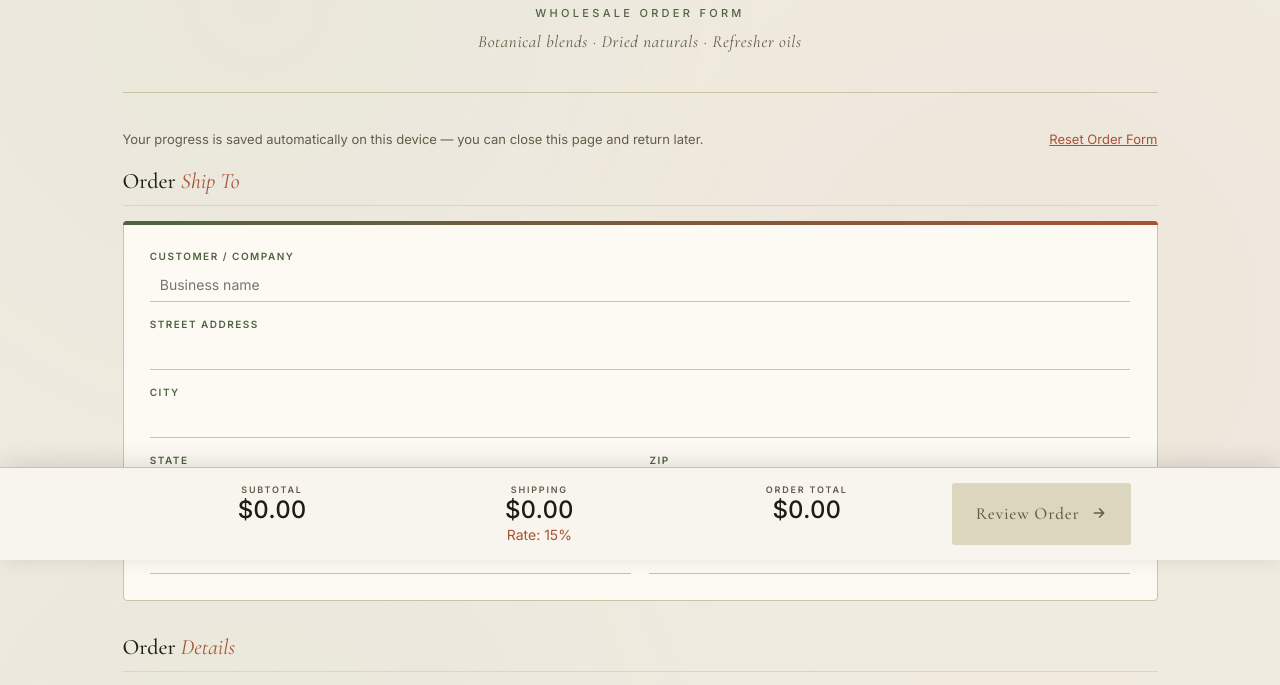
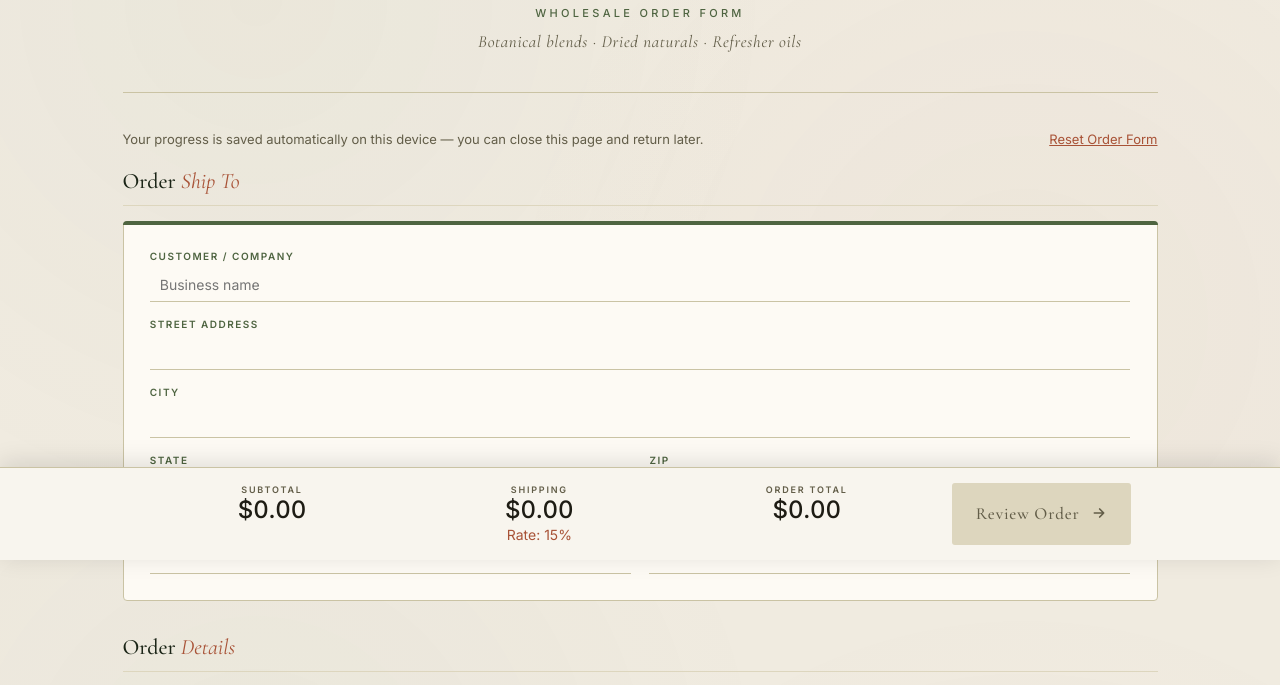
Before and after one commit to ruanwritescode/garden-route-order-form, a website built with Vite: page index.html in a window 1280 px wide. Shown: the part 240-925 px from the top of the page. Built offline with nearby package versions, Linux system fonts and the light colour scheme.

Commit message:
killed gradient on box tops

```diff
--- a/src/styles.css
+++ b/src/styles.css
@@ -115,7 +115,7 @@
     position: absolute;
     top: -1px; left: -1px; right: -1px;
     height: 4px;
-    background: linear-gradient(90deg, var(--sage) 0%, var(--terracotta) 100%);
+    background: var(--sage);
     border-radius: 4px 4px 0 0;
   }
 
```
